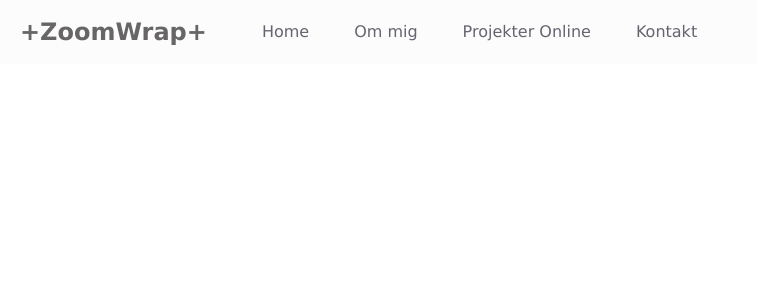
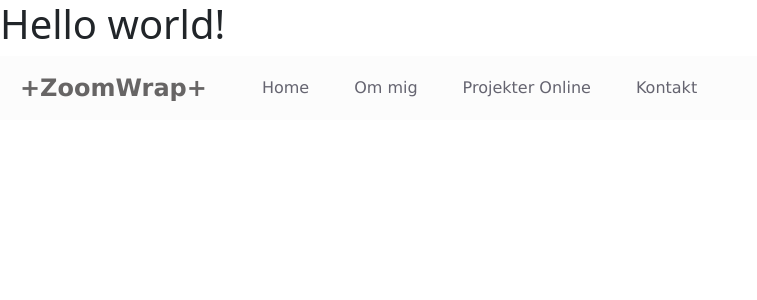
Before and after one commit to zoomwrap/zoomwrap, an Angular app: page /zoomwrap/ in a window 1280 px wide. Before the commit this address led to /. Shown: the top 300 px of the page, without its empty margins (0-757 px from the left). Built offline with nearby package versions, Linux system fonts and the light colour scheme.

Commit message:
tailwind

```diff
--- a/package.json
+++ b/package.json
@@ -17,22 +17,26 @@
     "@angular/platform-browser": "^19.2.0",
     "@angular/platform-browser-dynamic": "^19.2.0",
     "@angular/router": "^19.2.0",
+    "@tailwindcss/postcss": "^4.1.8",
     "rxjs": "~7.8.0",
     "tslib": "^2.3.0",
     "zone.js": "~0.15.0"
   },
   "devDependencies": {
-    "@angular-devkit/build-angular": "^19.2.0",
+    "@angular-devkit/build-angular": "^20.0.1",
     "@angular/cli": "^19.2.0",
     "@angular/compiler-cli": "^19.2.0",
     "@types/jasmine": "~5.1.0",
     "angular-cli-ghpages": "^2.0.3",
+    "autoprefixer": "^10.4.21",
     "jasmine-core": "~5.6.0",
     "karma": "~6.4.0",
     "karma-chrome-launcher": "~3.2.0",
     "karma-coverage": "~2.2.0",
     "karma-jasmine": "~5.1.0",
     "karma-jasmine-html-reporter": "~2.1.0",
+    "postcss": "^8.5.4",
+    "tailwindcss": "^4.1.8",
     "typescript": "~5.7.2"
   }
 }
--- a/src/index.html
+++ b/src/index.html
@@ -4,12 +4,15 @@
 <head>
   <meta charset="utf-8">
   <title>Zoomwrap</title>
-  <base href="/">
+  <base href="/zoomwrap/">
   <meta name="viewport" content="width=device-width, initial-scale=1">
   <link rel="icon" type="image/x-icon" href="favicon.ico">
 </head>
 
 <body>
+  <h1 class="text-gray-500 dark:text-gray-400">
+    Hello world!
+  </h1>
   <app-root></app-root>
 </body>
 
--- a/src/styles.css
+++ b/src/styles.css
@@ -1 +1,2 @@
 /* You can add global styles to this file, and also import other style files */
+@import "tailwindcss";
```
Also changed, not shown: 1 other file (tests, documents, lock files or other folders).
